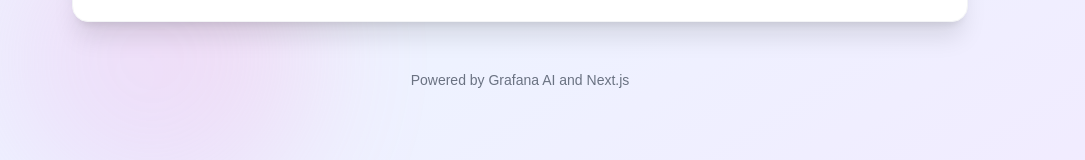
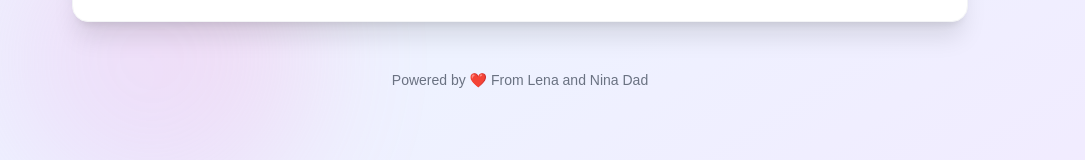
Before and after one commit to AshkanYarmoradi/grafana-ai, a Next.js app: page / in a window 1280 px wide. Shown: the part 382-542 px from the top of the page, without its empty margins (120-1205 px from the left). Built offline with nearby package versions, Linux system fonts and the light colour scheme.

Commit message:
Update footer text with attribution link and personalized message

```diff
--- a/src/app/page.tsx
+++ b/src/app/page.tsx
@@ -237,7 +237,7 @@ export default function Home() {
                     animate={{ opacity: mounted ? 1 : 0 }}
                     transition={{ duration: 0.7, delay: 0.7 }}
                 >
-                    <p>Powered by Grafana AI and Next.js</p>
+                    <p>Powered by ❤️ From <a href={"https://github.com/AshkanYarmoradi/grafana-ai"}>Lena and Nina Dad</a></p>
                 </motion.footer>
             </div>
         </main>
```
